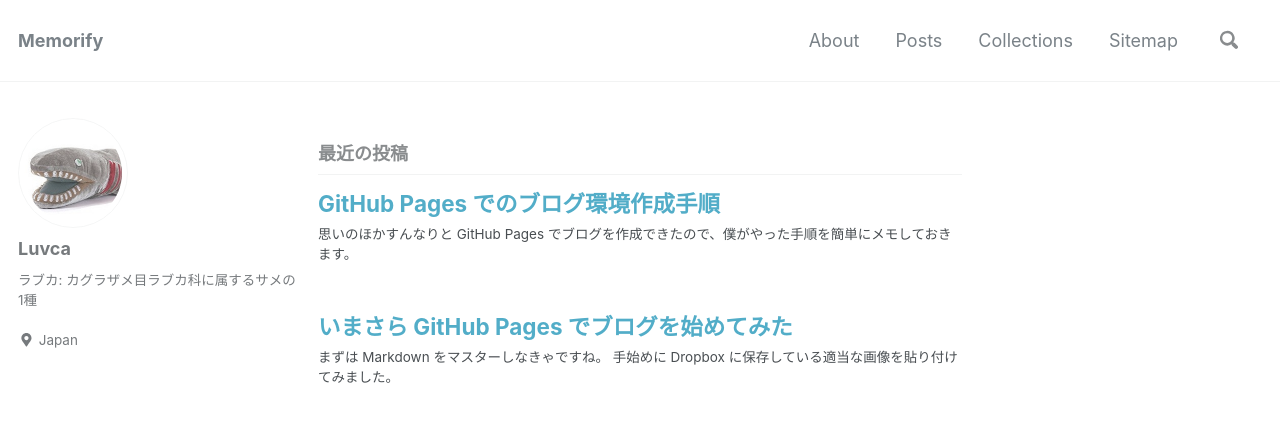
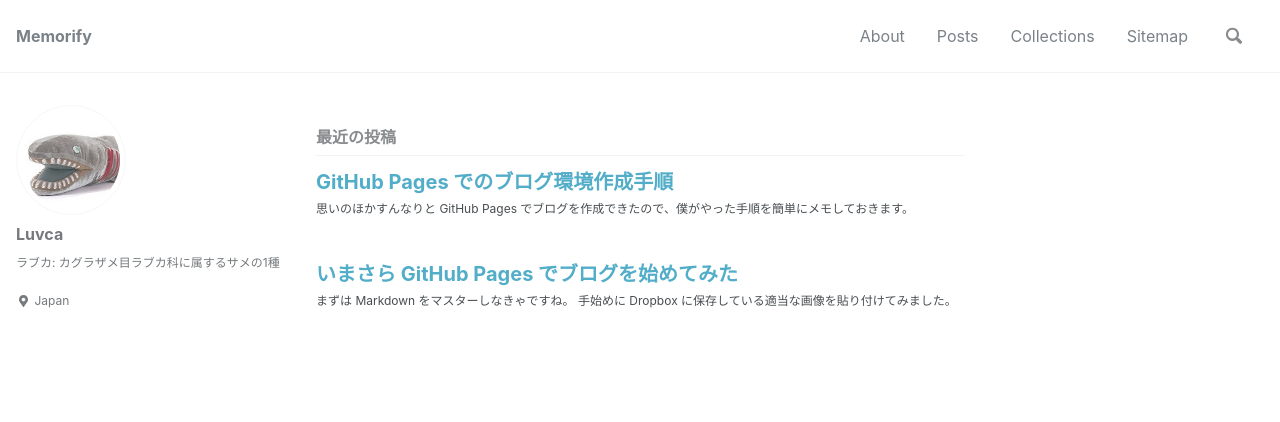
Before and after one commit to Luvca/Luvca.github.io, a Jekyll site: the page built from index.html, in a window 1280 px wide and 900 px high. Shown: the top 422 px of the window. Built offline with Jekyll 4.4.1, drawn with Linux system fonts in a browser that asks for light colours; nearby versions of some CDN libraries; the list of posts is cut into pages by our own code.

Commit message:
Update font-size

```diff
--- a/_sass/minimal-mistakes/_reset.scss
+++ b/_sass/minimal-mistakes/_reset.scss
@@ -8,10 +8,10 @@
   /* apply a natural box layout model to all elements */
   box-sizing: border-box;
   background-color: $background-color;
-  font-size: 12px;
+  font-size: 16px;
 
   @include breakpoint($medium) {
-    font-size: 14px;
+    font-size: 16px;
   }
 
   @include breakpoint($large) {
@@ -19,7 +19,7 @@
   }
 
   @include breakpoint($x-large) {
-    font-size: 18px;
+    font-size: 16px;
   }
 
   -webkit-text-size-adjust: 100%;
```
